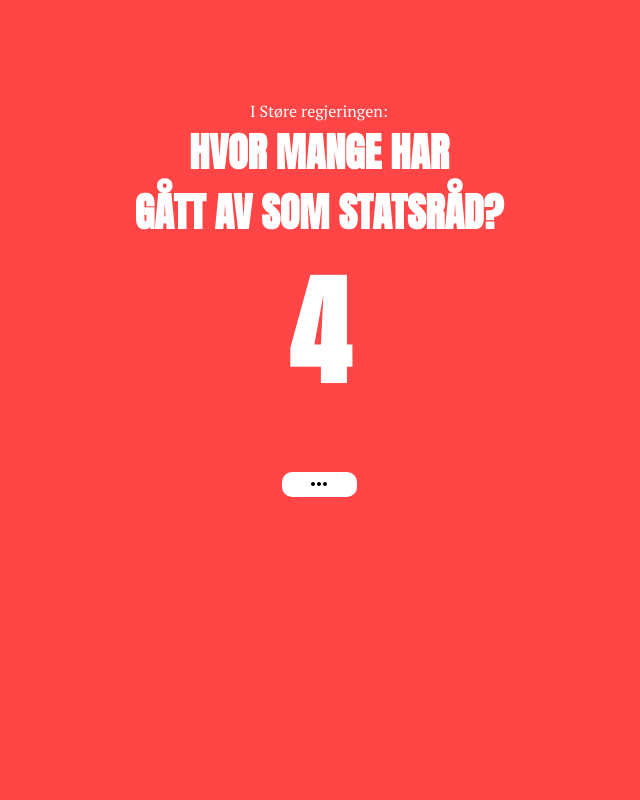
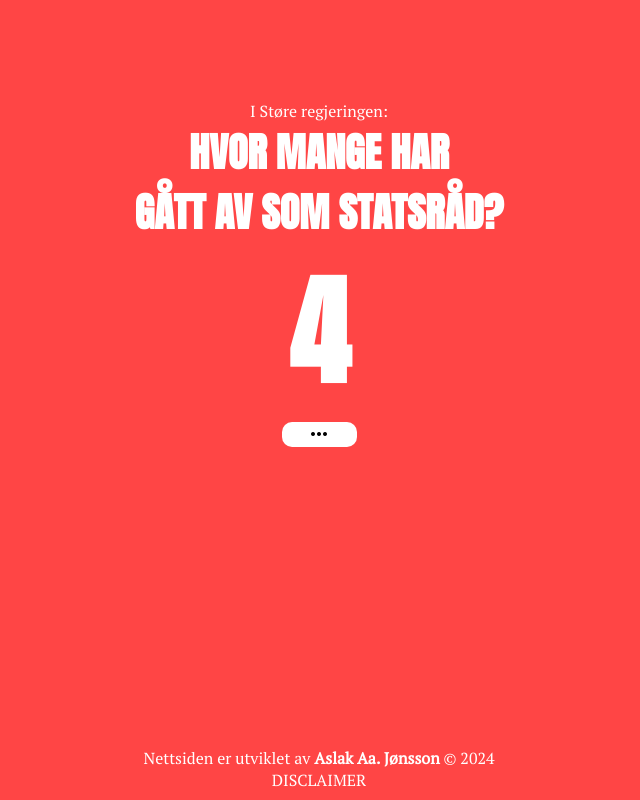
Before and after one commit to aslakaaj/Gaatt-av, a React (Create React App) app: page / in a window 1280 px wide. Shown: the whole page, without its empty margins (321-961 px from the left). Built offline with nearby package versions, Linux system fonts and the light colour scheme.

Commit message:
Added footer and a selector

```diff
--- a/src/App.js
+++ b/src/App.js
@@ -1,6 +1,7 @@
 import { useState, useEffect } from "react";
 import Header from "./components/Header/Header";
 import data from "./data/data.json";
+import Footer from "./components/Footer/Footer";
 
 function App() {
   var [index, setIndex] = useState(0);
@@ -46,6 +47,7 @@
   return (
     <div>
       <Header index={index} setInfoActive={setMinisterInfoActive} />
+      <Footer/>
     </div>
   );
 }
--- /dev/null
+++ b/src/components/Footer/Footer.css
@@ -0,0 +1,11 @@
+.footer {
+    margin-top: 30rem;
+    position: relative;
+    text-align: center;
+}
+
+a {
+    text-decoration: none;
+    color: white;
+    font-weight: bold;
+}
--- /dev/null
+++ b/src/components/Footer/Footer.js
@@ -0,0 +1,15 @@
+import "./Footer.css";
+
+const Footer = () => {
+  return (
+    <div className="footer">
+      <p>
+        Nettsiden er utviklet av{" "}
+        <a href="aslakjonsson.com">Aslak Aa. Jønsson</a> © 2024
+      </p>
+      <p>DISCLAIMER</p>
+    </div>
+  );
+};
+
+export default Footer;
--- a/src/components/Header/Header.css
+++ b/src/components/Header/Header.css
@@ -1,6 +1,6 @@
 .main-box {
   position: relative;
-  top: 10rem;
+  padding-top: 10rem;
   display: flex;
   flex-direction: column;
   align-items: center;
@@ -23,7 +23,7 @@
 .main-info {
   background-color: white;
   /* box-shadow: #1e1e1ea1 0.1rem 0.1rem 0.2rem; */
-  margin-top: 5rem;
+  row-gap: 0rem;
   width: 7.5rem;
   height: 2.5rem;
   border-radius: 1rem;
--- a/src/components/Header/Header.js
+++ b/src/components/Header/Header.js
@@ -21,11 +21,11 @@
     props.setInfoActive(true);
   };
 
-  const mouseExitHandler = () => {
-    setFirstTimeRenderDone(true);
-    setInfo(false);
-    props.setInfoActive(false);
-  };
+  // const mouseExitHandler = () => {
+  //   setFirstTimeRenderDone(true);
+  //   setInfo(false);
+  //   props.setInfoActive(false);
+  // };
 
   return (
     <div className="main-box">
@@ -51,7 +51,7 @@
           <span className="material-symbols-outlined">more_horiz</span>
         </div>
       )}
-      {info && <MinisterInfoContainer index={props.index} mouseLeave={mouseExitHandler} />}
+      {info && <MinisterInfoContainer index={props.index} />}
     </div>
   );
 };
--- a/src/components/Header/MinisterInfoContainer.js
+++ b/src/components/Header/MinisterInfoContainer.js
@@ -1,16 +1,18 @@
 import "./MinisterInfoContainer.css";
 import MinisterItem from "./MinisterItem";
 import data from "../../data/data.json";
+import MinisterSelect from "./MinisterSelect";
 
 const MinisterInfoContainer = (props) => {
   const ministers = data.regjeringer[props.index].ministers;
 
   return (
     <div className="minister-container"  onMouseLeave={props.mouseLeave}>
+      <MinisterSelect/>
       <ul>
-        {ministers.map((minister) => (
+        {(props.index < data.regjeringer.length && props.index >= 0) ? ministers.map((minister) => (
           <MinisterItem key={Math.random()} name={minister.name} desc={minister.desc} role={minister.role} img={minister.img} />
-        ))}
+        )): null}
       </ul>
     </div>
   );
--- /dev/null
+++ b/src/components/Header/MinisterSelect.js
@@ -0,0 +1,24 @@
+import data from "../../data/data.json";
+const MinisterSelect = () => {
+  let ministerList = [];
+  data.regjeringer.forEach((government) => {
+    government.ministers.forEach((ministers) => {
+      ministerList.push(ministers.role);
+    });
+  });
+
+  let sortedMinisterList = [...new Set(ministerList)];
+
+  console.log(sortedMinisterList);
+
+  return (
+    <select name="minister-posistion" id="selectPosition">
+      <option value="-1">Ingen...</option>
+      {sortedMinisterList.map((position, index) => {
+        return <option value={index}>{position}</option>;
+      })}
+    </select>
+  );
+};
+
+export default MinisterSelect;
--- a/src/index.css
+++ b/src/index.css
@@ -9,7 +9,6 @@
 :root::-webkit-scrollbar{
   display: none;
 }
-
 body {
   margin: 0;
   -webkit-font-smoothing: antialiased;
@@ -18,8 +17,9 @@
   transition: background-color 1s;
 
   color: white;
-  display: grid;
+  display: flex;
   justify-content: center;
+  height: auto;
   font-size: 1.6rem;
 }
 
```
Also changed, not shown: src/data/data.json (+17 -17 lines), src/images/Thorhild_Widvey(1).webp (deleted).
